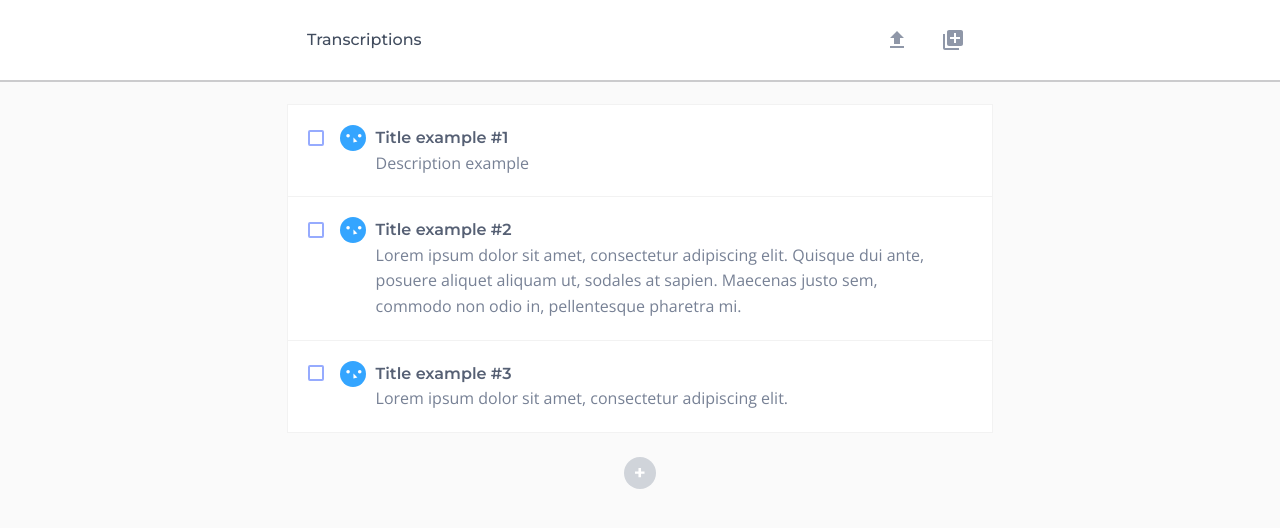
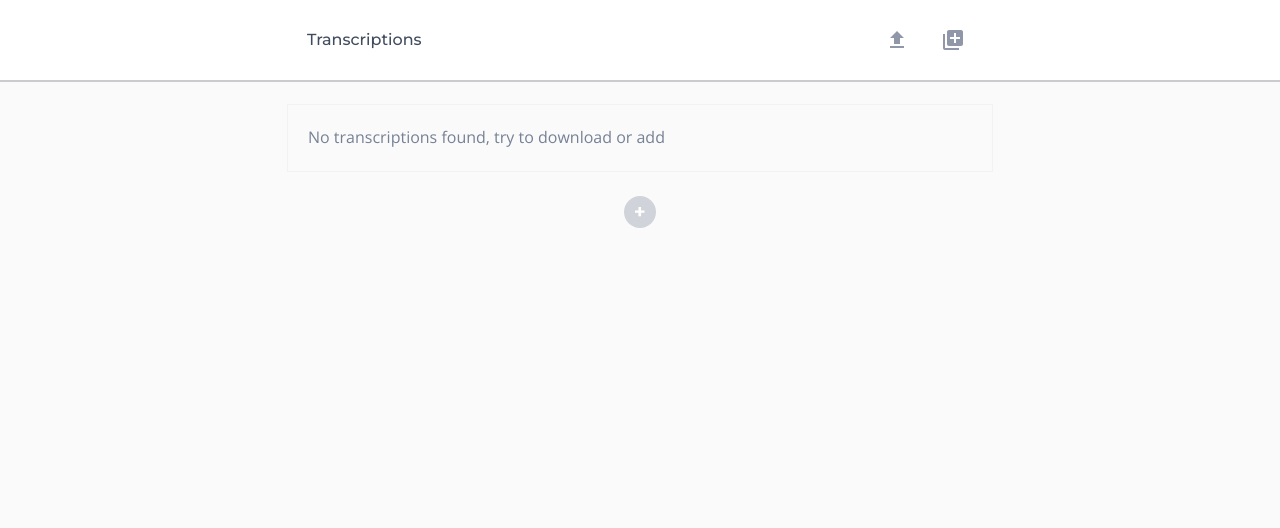
Before and after one commit to Unbabel/frontend-challenge, a Vue app: page / in a window 1280 px wide. Shown: the top 528 px of the page. Built offline with nearby package versions, Linux system fonts and the light colour scheme.

Commit message:
Add model, connect with pinia composable

```diff
--- a/src/components/layout/TemplateHeader.vue
+++ b/src/components/layout/TemplateHeader.vue
@@ -1,6 +1,9 @@
 <script setup lang="ts">
 import UploadIcon from '@/assets/icons/upload.svg?component'
 import FetchDocumentIcon from '@/assets/icons/fetch-document.svg?component'
+import { useTranscriptionsStore } from '@/composables/transcriptions'
+
+const { fetchTranscriptions, uploadTranscriptions } = useTranscriptionsStore()
 </script>
 
 <template>
@@ -11,11 +14,11 @@ import FetchDocumentIcon from '@/assets/icons/fetch-document.svg?component'
           Transcriptions
         </h1>
         <div class="template-header__buttons">
-          <button class="button">
+          <button class="button" data-cy="upload-button" @click="uploadTranscriptions">
             <UploadIcon />
           </button>
 
-          <button class="button" data-cy="fetch-button">
+          <button class="button" data-cy="fetch-button" @click="fetchTranscriptions">
             <FetchDocumentIcon />
           </button>
         </div>
--- a/src/components/transcription/TranscriptionItem.vue
+++ b/src/components/transcription/TranscriptionItem.vue
@@ -20,10 +20,10 @@ defineProps({
       <div class="transcription-item__content">
         <div class="transcription-item__wrapper">
           <h2 class="transcription-item__title montserrat-font-family">
-            {{ transcription.title }}
+            {{ transcription.voice }}
           </h2>
           <p class="transcription-item__description">
-            {{ transcription.description }}
+            {{ transcription.text }}
           </p>
         </div>
       </div>
--- /dev/null
+++ b/src/composables/transcriptions.ts
@@ -0,0 +1,42 @@
+import { acceptHMRUpdate, defineStore } from 'pinia'
+import { computed, ref } from 'vue'
+import TranscriptionsModel from '@/models/TranscriptionsModel'
+
+export const useTranscriptionsStore = defineStore('transcriptions', () => {
+  const model = new TranscriptionsModel()
+  const transcriptions = ref(model.transcriptions)
+  const getTranscriptions = computed(() => {
+    return transcriptions.value
+  })
+
+  function syncWithModel() {
+    transcriptions.value = model.transcriptions
+  }
+
+  async function fetchTranscriptions() {
+    await model.init()
+    syncWithModel()
+  }
+
+  async function uploadTranscriptions() {
+    await model.upload()
+  }
+
+  function addRow() {
+    model.createTranscription()
+    syncWithModel()
+  }
+
+  return {
+    transcriptions,
+    getTranscriptions,
+    fetchTranscriptions,
+    uploadTranscriptions,
+    addRow,
+  }
+})
+
+// HMR store for vite
+if (import.meta.hot) {
+  import.meta.hot.accept(acceptHMRUpdate(useTranscriptionsStore, import.meta.hot))
+}
--- a/src/main.ts
+++ b/src/main.ts
@@ -1,11 +1,14 @@
 import { createApp } from 'vue'
+import { createPinia } from 'pinia'
 import App from './App.vue'
 import router from './router'
 
 import '@/assets/styles/main.scss'
 
+const pinia = createPinia()
 const app = createApp(App)
 
 app.use(router)
+app.use(pinia)
 
 app.mount('#app')
--- /dev/null
+++ b/src/models/TranscriptionsModel.ts
@@ -0,0 +1,35 @@
+import { type TranscriptionsClientInterface, transcriptionsClient } from '@/services/api/transcriptionsClient'
+import type { Transcription } from '@/types/transcription'
+
+export default class TranscriptionsModel {
+  transcriptions: Transcription[]
+  apiClient: TranscriptionsClientInterface
+
+  constructor() {
+    this.apiClient = transcriptionsClient
+    this.transcriptions = []
+  }
+
+  async init() {
+    const transcriptions = await this.apiClient.load()
+    if (transcriptions) {
+      this.transcriptions = transcriptions
+    }
+  }
+
+  upload() {
+    this.apiClient.upload(this.transcriptions)
+  }
+
+  createTranscription() {
+    this.transcriptions.push({
+      id: `${this.transcriptions.length + 1}`,
+      voice: 'New voice',
+      text: 'New description text',
+    })
+  }
+
+  getTranscriptions() {
+    return this.transcriptions
+  }
+}
--- a/src/types/transcription.ts
+++ b/src/types/transcription.ts
@@ -1,5 +1,5 @@
 export interface Transcription {
   id: string
-  title: string
-  description: string
+  voice: string
+  text: string
 }
--- a/src/views/TranscriptionsView.vue
+++ b/src/views/TranscriptionsView.vue
@@ -1,29 +1,13 @@
 <script setup lang="ts">
-import { ref } from 'vue'
+import { ref, toRef } from 'vue'
 import TemplateHeader from '@/components/layout/TemplateHeader.vue'
 import TranscriptionList from '@/components/transcription/TranscriptionList.vue'
 import AddTranscription from '@/components/transcription/AddTranscription.vue'
+import { useTranscriptionsStore } from '@/composables/transcriptions'
 
-const transcriptions = ref([
-  { id: '1', title: 'Title example #1', description: 'Description example' },
-  {
-    id: '2',
-    title: 'Title example #2',
-    description:
-      'Lorem ipsum dolor sit amet, consectetur adipiscing elit. Quisque dui ante, posuere aliquet aliquam ut, sodales at sapien. Maecenas justo sem, commodo non odio in, pellentesque pharetra mi.',
-  },
-  {
-    id: '3',
-    title: 'Title example #3',
-    description: 'Lorem ipsum dolor sit amet, consectetur adipiscing elit.',
-  },
-])
-
+const transcriptionsStore = useTranscriptionsStore()
 const addRow = () => {
-  transcriptions.value.push({
-    ...transcriptions.value[2],
-    id: `${transcriptions.value.length + 1}`,
-  })
+  transcriptionsStore.addRow()
 }
 </script>
 
@@ -32,7 +16,7 @@ const addRow = () => {
   <main>
     <div class="container home">
       <div class="wrapper">
-        <TranscriptionList :transcriptions="transcriptions" />
+        <TranscriptionList :transcriptions="transcriptionsStore.getTranscriptions" />
       </div>
       <div class="home__button">
         <AddTranscription @add-row="addRow" />
```
